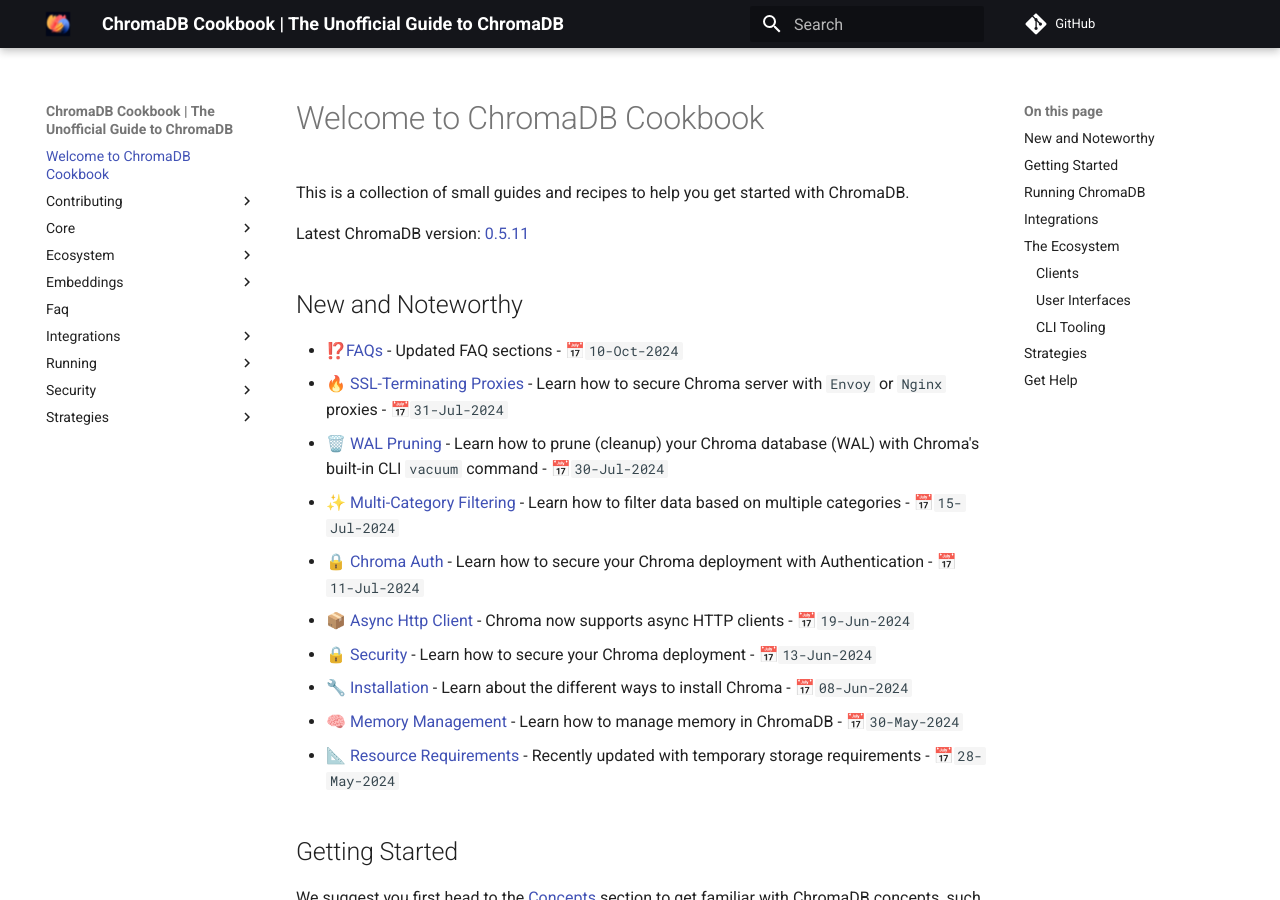
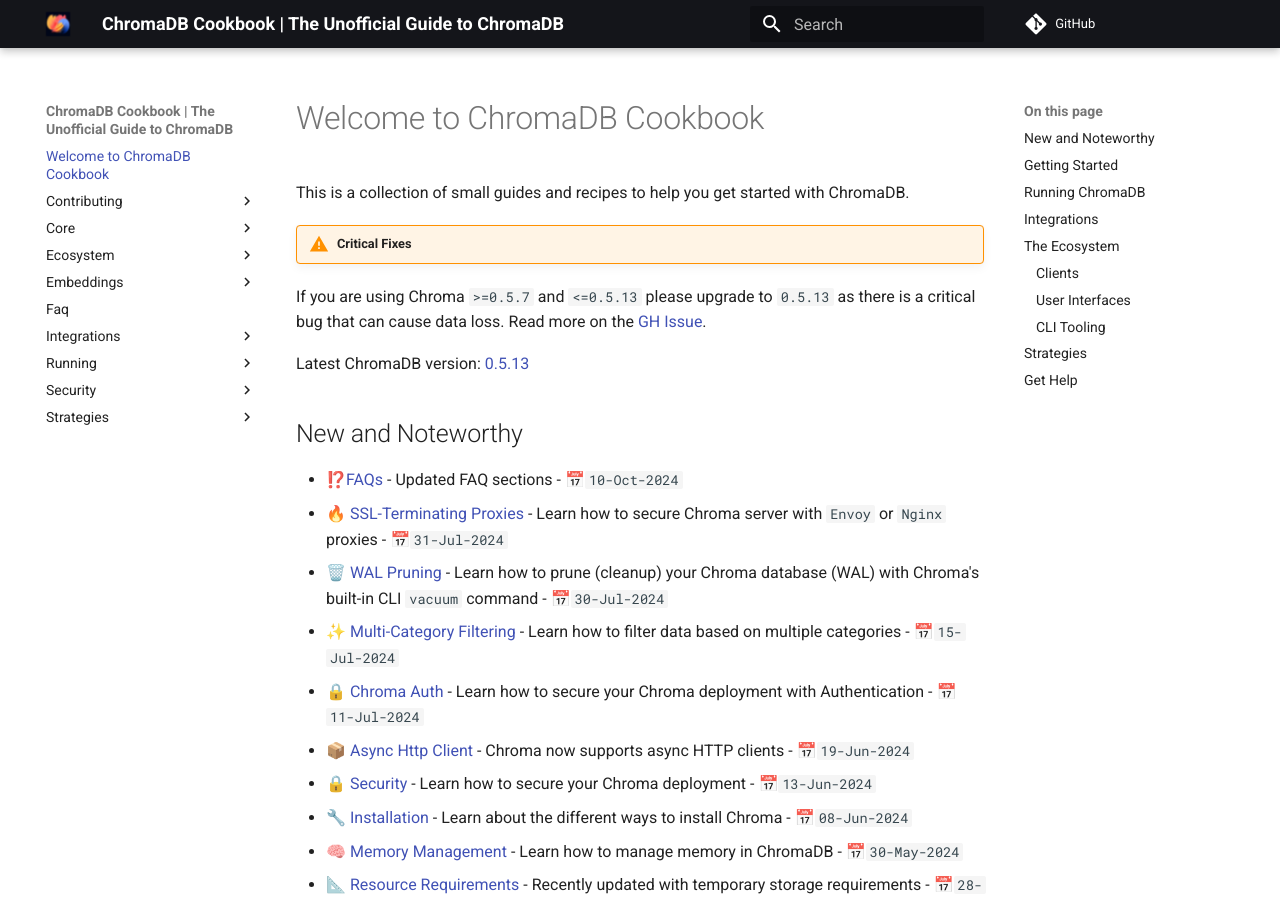
Before and after one commit to amikos-tech/chroma-cookbook, an MkDocs documentation site: the page built from docs/index.md, in a window 1280 px wide and 900 px high. Built offline with MkDocs 1.6.1 and Material for MkDocs 9.7.7, drawn with Linux system fonts in a browser that asks for light colours; comment, search, counter and statistics services are not loaded.

Commit message:
fix: Bumping version to 0.5.13 and making a note about version deprecations

```diff
--- a/docs/index.md
+++ b/docs/index.md
@@ -2,7 +2,11 @@
 
 This is a collection of small guides and recipes to help you get started with ChromaDB.
 
-Latest ChromaDB version: [0.5.11](https://github.com/chroma-core/chroma/releases/tag/0.5.11)
+!!! warning "Critical Fixes"
+
+  If you are using Chroma `>=0.5.7` and `<=0.5.13` please upgrade to `0.5.13` as there is a critical bug that can cause data loss. Read more on the [GH Issue](https://github.com/chroma-core/chroma/issues/2922).
+
+Latest ChromaDB version: [0.5.13](https://github.com/chroma-core/chroma/releases/tag/0.5.13)
 
 
 ## New and Noteworthy
```
Also changed, not shown: docs/core/advanced/wal.md (+1 -1 lines), docs/running/running-chroma.md (+5 -5 lines), docs/security/chroma-ssl-cert.md (+1 -1 lines), docs/security/ssl-proxies.md (+2 -2 lines), docs/strategies/memory-management.md (+1 -1 lines).
